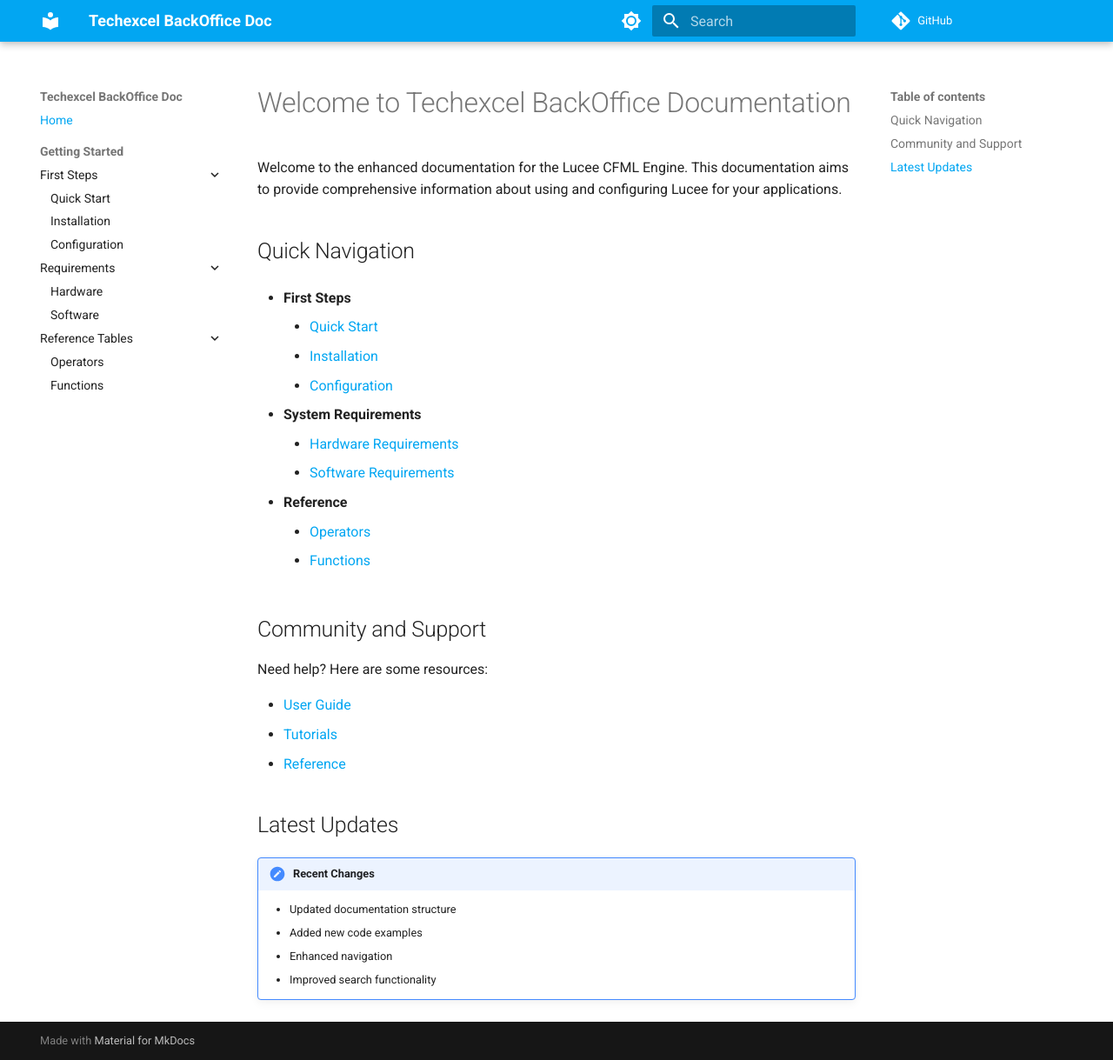
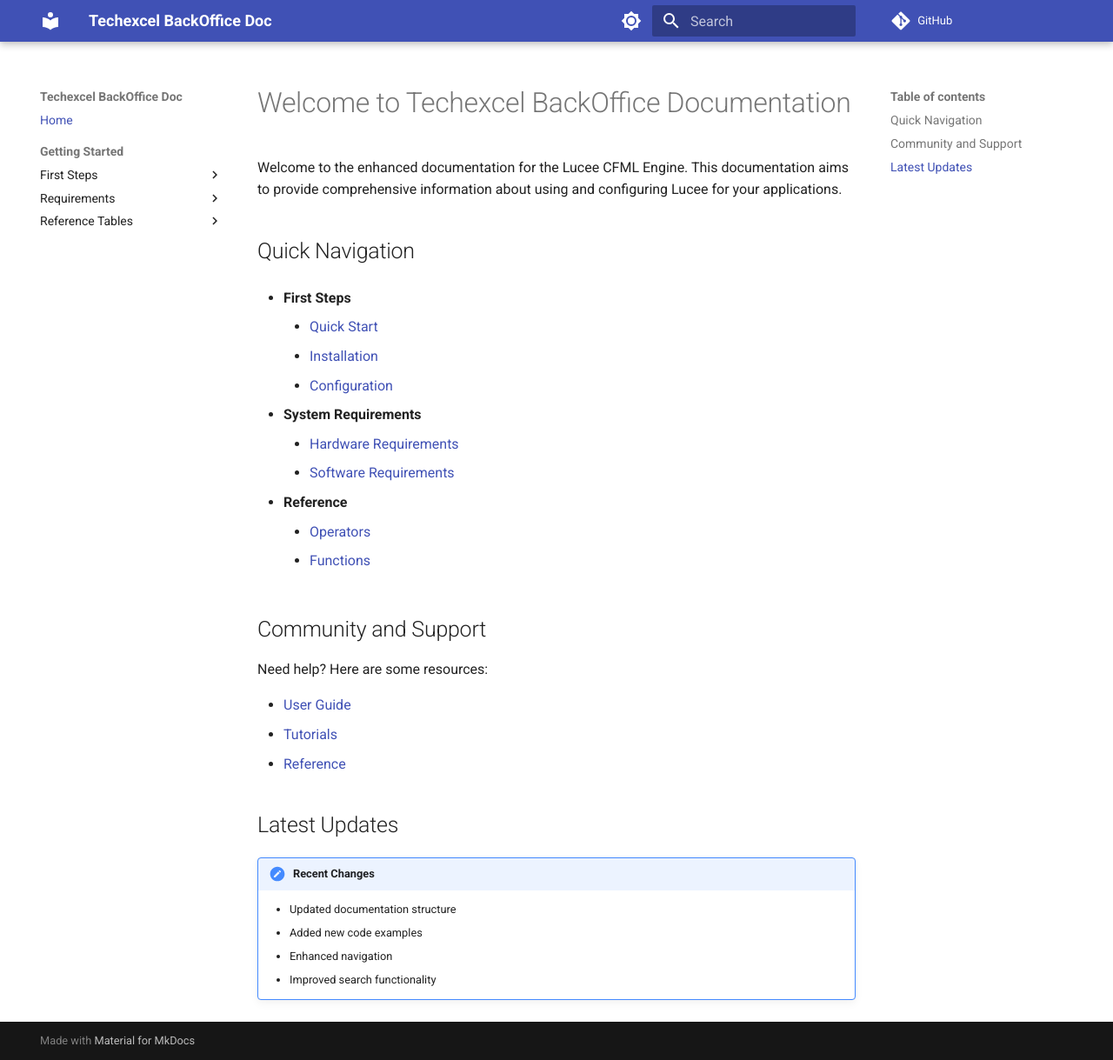
Before and after one commit to chapkepratham007/mkdocs1, an MkDocs documentation site: the page built from docs/index.md, in a window 1280 px wide and 1219 px high. Shown: the whole window at 87% size. Built offline with MkDocs 1.6.1 and Material for MkDocs 9.7.7, drawn with Linux system fonts in a browser that asks for light colours; comment, search, counter and statistics services are not loaded.

Commit message:
Update mkdocs.yml

```diff
--- a/mkdocs.yml
+++ b/mkdocs.yml
@@ -7,14 +7,14 @@
   name: material
   palette:
     - scheme: default
-      primary: light blue
-      accent: light blue
+      primary: #4051b5
+      accent: #4051b5
       toggle:
         icon: material/brightness-7
         name: Switch to dark mode
     - scheme: slate
-      primary: light blue
-      accent: light blue
+      primary: #4051b5
+      accent: #4051b5
       toggle:
         icon: material/brightness-4
         name: Switch to light mode
@@ -23,7 +23,7 @@
     code: Roboto Mono
   features:
     - navigation.sections
-    - navigation.expand
+   # - navigation.expand
     - navigation.indexes
     - navigation.top
     - search.suggest
```
